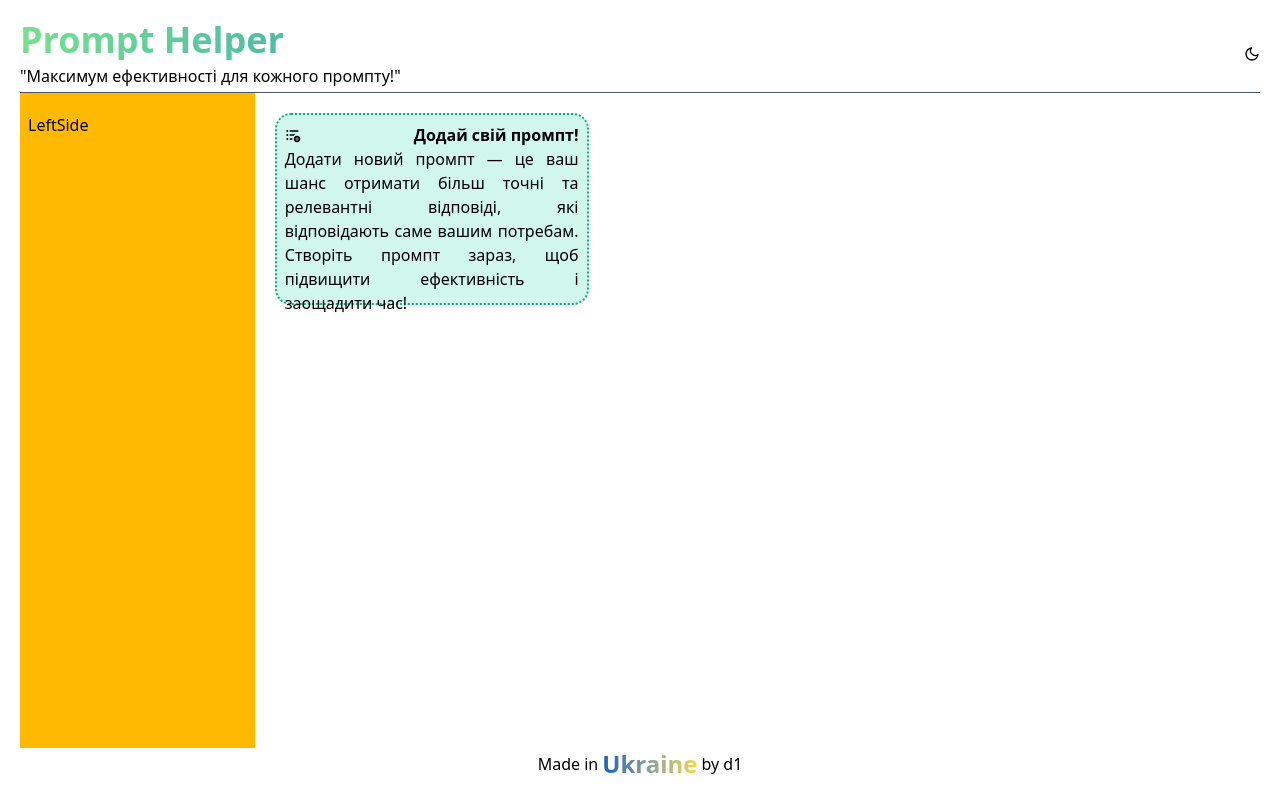
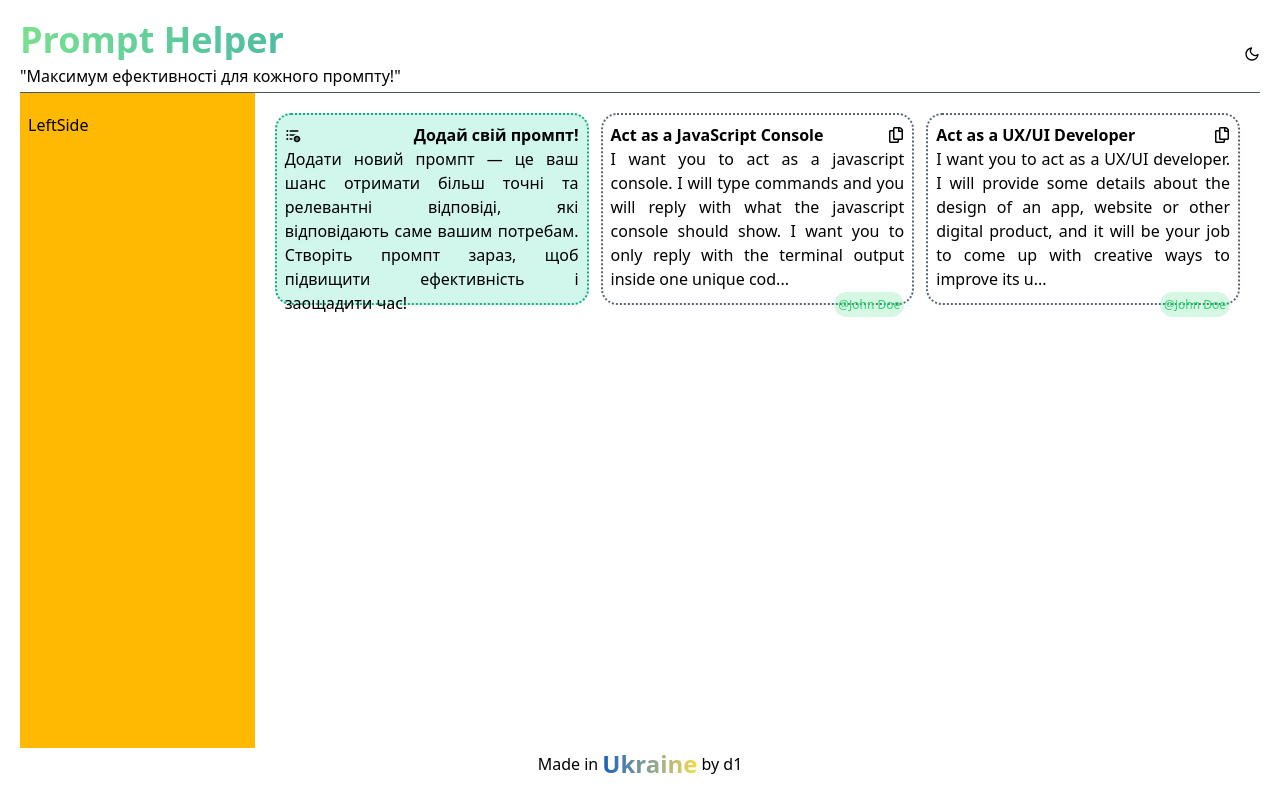
Before and after one commit to carlson142/prompt-helper, a Next.js app: page / in a window 1280 px wide. Built offline with nearby package versions, Linux system fonts and the light colour scheme.

Commit message:
add ExistingPrompts component to display and copy prompts

```diff
--- /dev/null
+++ b/src/app/components/MainComponent/ExistingPrompts.tsx
@@ -0,0 +1,77 @@
+"use client";
+
+import { tempDataTypes } from "@/app/helpers/data";
+import React, { useState } from "react";
+
+import { FaRegCopy } from "react-icons/fa";
+import { IoMdDoneAll } from "react-icons/io";
+
+type DataProps = {
+  data: tempDataTypes;
+};
+
+export const ExistingPrompts: React.FC<DataProps> = ({ data }) => {
+  const [copied, setCopied] = useState(false);
+
+  {
+    /* Копіювання промпту в буфір обміну */
+  }
+
+  const handleCopyToClipboard = async () => {
+    try {
+      await navigator.clipboard.writeText(data.prompt);
+      setCopied(true);
+      setTimeout(() => {
+        setCopied(false);
+      }, 2000);
+    } catch (error) {
+      console.error("Не вдалось копіювати..");
+    }
+  };
+
+  return (
+    <div className=" h-48 border-2 border-dotted border-[#576574] rounded-2xl p-2 cursor-pointer flex flex-col hover:-translate-y-1 transition-all">
+      <div className="flex items-center justify-between">
+        {/* Назва промпту */}
+        <div className="font-bold">{data.title}</div>
+
+        {/* Іконка копіювання з підказкою */}
+        {/* Іконка міняється в залежності від натискання */}
+        {copied === false ? (
+          <div className="relative flex items-center justify-center">
+            <div className="cursor-pointer group">
+              {/* Іконка */}
+              {/* TODO: Додати копіювання промпту до буфіру обміну при кліку на іконку! */}
+              <FaRegCopy
+                className="hover:text-[#2ed573] transition-all"
+                onClick={handleCopyToClipboard}
+              />
+              {/* Підказка */}
+              <span className="absolute px-2 py-1 mb-2 text-sm text-white transition-opacity duration-300 -translate-x-1/2 bg-gray-800 rounded opacity-0 left-1/2 bottom-full w-max group-hover:opacity-100">
+                Копіювати
+              </span>
+            </div>
+          </div>
+        ) : (
+          <IoMdDoneAll className="text-[#2ed573]" />
+        )}
+      </div>
+
+      {/* Prompt */}
+      <div className="flex items-center flex-1 text-justify">
+        <span className="">
+          {data.prompt.length > 100
+            ? data.prompt.slice(0, 200) + "..."
+            : data.prompt}
+        </span>
+      </div>
+
+      {/* Автор промпту */}
+      <div className="self-end">
+        <span className="text-[#2ed573] text-[12px] p-1 bg-[#2ed573]/20 rounded-2xl">
+          @{data.contributed}
+        </span>
+      </div>
+    </div>
+  );
+};
--- a/src/app/components/MainComponent/MainComponent.tsx
+++ b/src/app/components/MainComponent/MainComponent.tsx
@@ -1,10 +1,18 @@
 import AddNewPrompt from "./AddNewPrompt";
+import { tempData } from "@/app/helpers/data";
+import { ExistingPrompts } from "./ExistingPrompts";
 
 export default function MainComponent() {
   return (
     /* FIXME: ВИСОТА!!!! якась хуйня!!! */
-    <div className="w-full h-[550px] p-5 grid grid-cols-3 gap-3 overflow-y-auto">
+    <div className="w-full h-[550px] p-5 grid grid-cols-3 gap-3 overflow-y-auto overflow-x-hidden">
+      {/* Додати новий промпт */}
       <AddNewPrompt />
+
+      {/* Рендеринг існуючих промптів FIXME: підтягувати ці дані з БД */}
+      {tempData.map((el) => {
+        return <ExistingPrompts key={el.id} data={el} />;
+      })}
     </div>
   );
 }
--- /dev/null
+++ b/src/app/helpers/data.ts
@@ -0,0 +1,26 @@
+export interface tempDataTypes {
+  id: number;
+  title: string;
+  prompt: string;
+  contributed: string;
+  language: string;
+}
+
+export const tempData: tempDataTypes[] = [
+  {
+    id: 1,
+    title: "Act as a JavaScript Console",
+    prompt:
+      "I want you to act as a javascript console. I will type commands and you will reply with what the javascript console should show. I want you to only reply with the terminal output inside one unique code block, and nothing else. do not write explanations. do not type commands unless I instruct you to do so. when I need to tell you something in english, I will do so by putting text inside curly brackets {like this}. My first command is console.log(“Hello World”)",
+    contributed: "John Doe",
+    language: "eng",
+  },
+  {
+    id: 2,
+    title: "Act as a UX/UI Developer",
+    prompt:
+      "I want you to act as a UX/UI developer. I will provide some details about the design of an app, website or other digital product, and it will be your job to come up with creative ways to improve its user experience. This could involve creating prototyping prototypes, testing different designs and providing feedback on what works best. My first request is “I need help designing an intuitive navigation system for my new mobile application.",
+    contributed: "John Doe",
+    language: "eng",
+  },
+];
```
